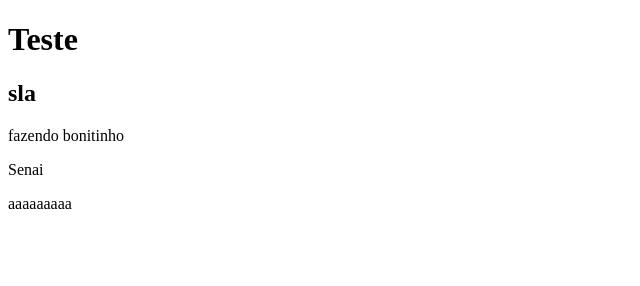
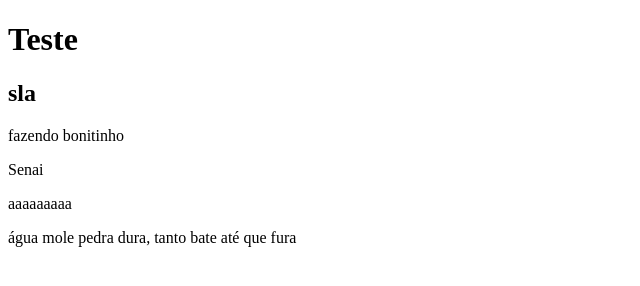
Before and after one commit to Karlosdobarril/projeto-vscode, a plain HTML site: page index.html in a window 1280 px wide. Shown: the whole page, without its empty margins (0-640 px from the left). Drawn offline with Linux system fonts and the light colour scheme.

Commit message:
alteração fura

```diff
--- a/index.html
+++ b/index.html
@@ -15,5 +15,6 @@
 
 
     <p>aaaaaaaaa</p>
+    <p>água mole pedra dura, tanto bate até que fura</p>
 </body>
 </html>
```
